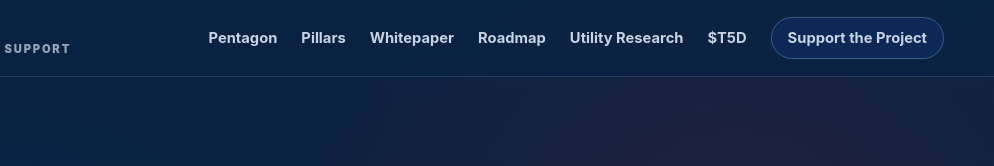
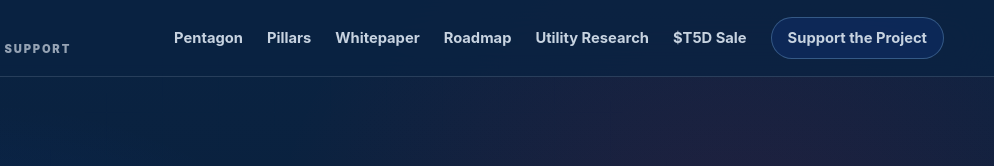
Before and after one commit to tec5upor1-Dimension/t5d-website-, a plain HTML site: page donate.html in a window 1280 px wide. Shown: the top 166 px of the page, 286-1280 px from the left. Drawn offline with Linux system fonts and the light colour scheme.

Commit message:
Nav label: $T5D Sale

```diff
--- a/donate.html
+++ b/donate.html
@@ -30,7 +30,7 @@
       <a href="whitepaper.html">Whitepaper</a>
       <a href="roadmap.html">Roadmap</a>
       <a href="token-utility-research.html">Utility Research</a>
-      <a href="t5d-presale.html">$T5D</a>
+      <a href="t5d-presale.html">$T5D Sale</a>
       <a href="donate.html" class="nav-cta" aria-current="page">Support the Project</a>
     </nav>
 
```
Also changed, not shown: future-participation.html (+1 -1 lines), index.html (+1 -1 lines), roadmap.html (+1 -1 lines), t5d-presale.html (+1 -1 lines), token-utility-research.html (+1 -1 lines), whitepaper.html (+1 -1 lines).
